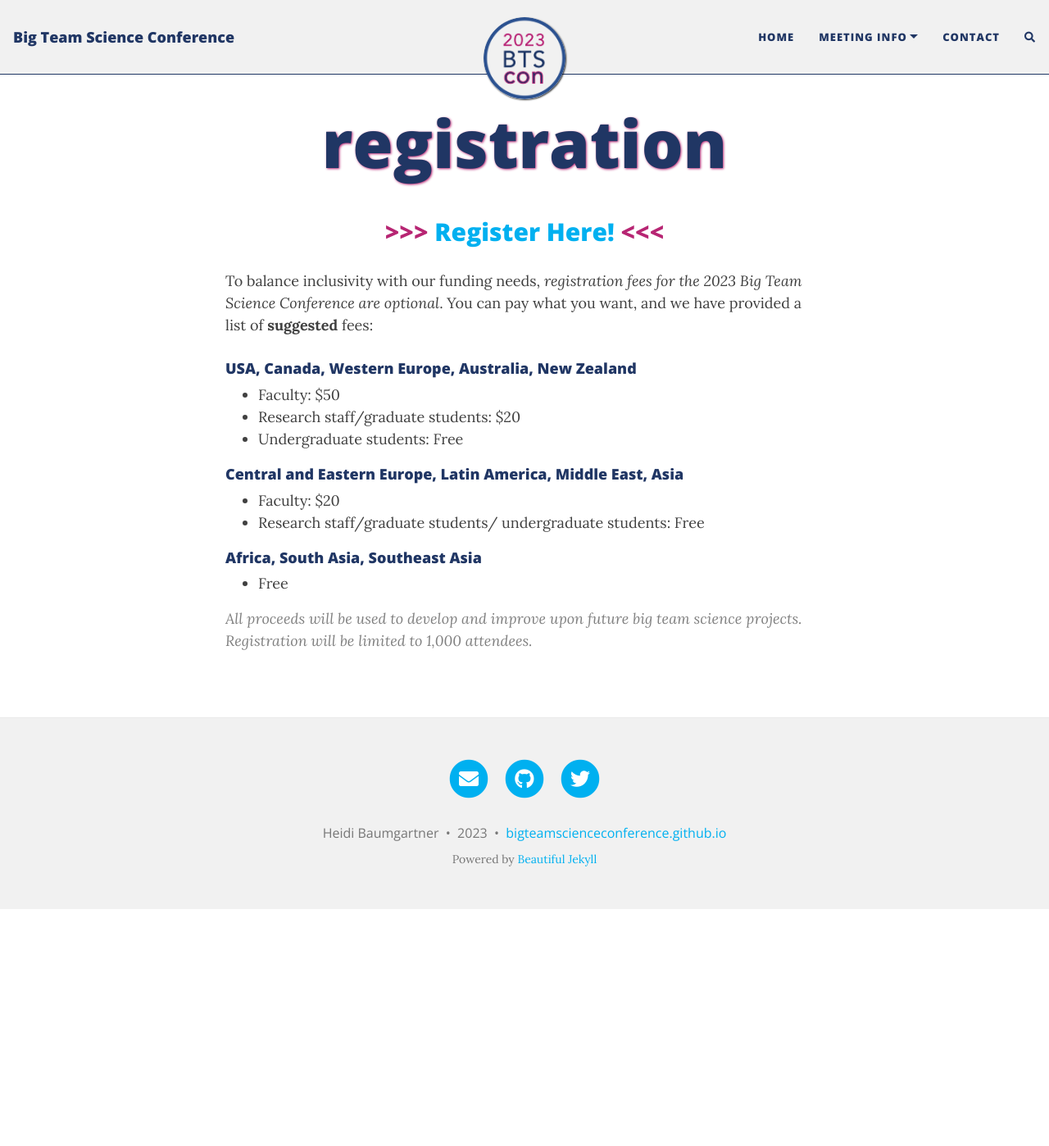
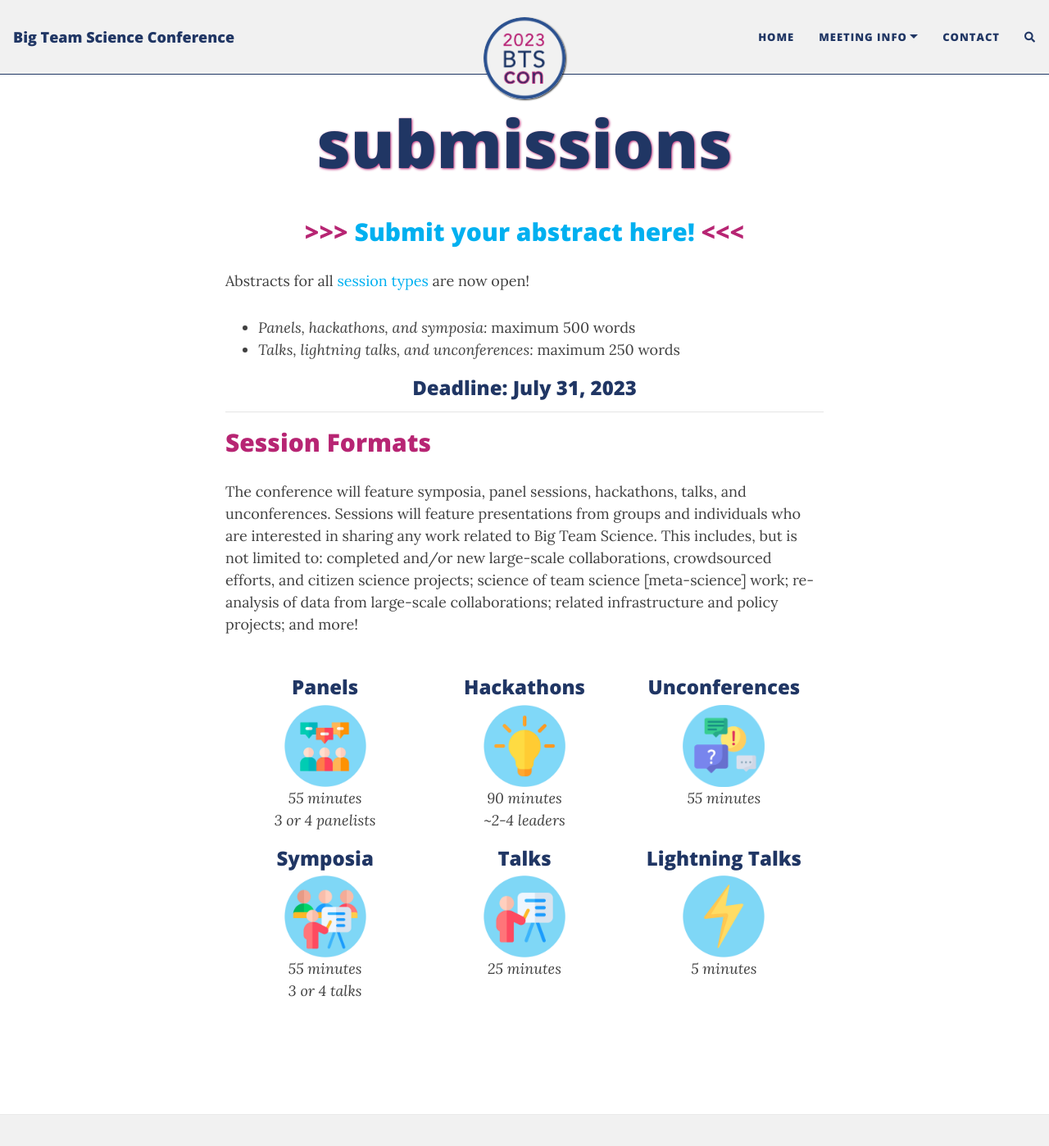
Before and after one commit to bigteamscienceconference/bigteamscienceconference.github.io, a Jekyll site: the page built from submissions.md, in a window 1280 px wide and 1400 px high. Shown: the whole window at 82% size. Built offline with Jekyll 4.4.1, drawn with Linux system fonts in a browser that asks for light colours; nearby versions of some CDN libraries; comment, search, counter and statistics services are not loaded.

Commit message:
move submission and session info

```diff
--- a/submissions.md
+++ b/submissions.md
@@ -1,29 +1,66 @@
 ---
 layout: page
-title: registration
-<!--cover-img: /assets/img/events_blank.png-->
+title: submissions
 ---
 
-<h2 align="center"> >>> <a href="https://opencollective.com/psysciacc/events/2023-big-team-science-conference-75ba08f5/contribute/registration-2023-big-team-science-conference-59364" target="_blank">Register Here!</a> <<< </h2>
+<h2 align="center"> >>> <a href="https://docs.google.com/forms/d/e/1FAIpQLSdcO9h6tximi6N81asTWSGHpcJ9e_ayZkeLD_6U33I3AZcNAg/viewform?usp=sf_link" target="_blank">Submit your abstract here!</a> <<< </h2>
 
-To balance inclusivity with our funding needs, *registration fees for the 2023 Big Team Science Conference are optional*. You can pay what you want, and we have provided a list of **suggested** fees:
+Abstracts for all <a href="#sessions">session types</a> are now open!
 
-#### USA, Canada, Western Europe, Australia, New Zealand
-* Faculty: $50
-* Research staff/graduate students: $20
-* Undergraduate students: Free
+* *Panels, hackathons, and symposia:* maximum 500 words
+* *Talks, lightning talks, and unconferences:* maximum 250 words
 
-#### Central and Eastern Europe, Latin America, Middle East, Asia
-* Faculty: $20
-* Research staff/graduate students/ undergraduate students: Free
+<h3 align="center">Deadline: July 31, 2023</h3>
 
-#### Africa, South Asia, Southeast Asia
-* Free
 
-> All proceeds will be used to develop and improve upon future big team science projects. Registration will be limited to 1,000 attendees.
+***
+<h2 id="sessions">Session Formats</h2>
 
-<!--
-Registration for the 2023 BTSCON is not yet open, but you are still welcome to make tax-deductible donations toward future Big Team Science efforts (to be shared by the sponsor organizations).
+The conference will feature symposia, panel sessions, hackathons, talks, and unconferences. Sessions will feature presentations from groups and individuals who are interested in sharing any work related to Big Team Science. This includes, but is not limited to: completed and/or new large-scale collaborations, crowdsourced efforts, and citizen science projects; science of team science [meta-science] work; re-analysis of data from large-scale collaborations; related infrastructure and policy projects; and more!
 
-# [Donate Here!](https://opencollective.com/psysciacc/events/test-event-23392c94/contribute/registration-2022-big-team-science-conference-40278)
--->
+<section>
+  <div class="container">
+    <div class="row justify-content-around">
+      <div class="col-sm-4 col-xs-6" align="center">
+        <h3>Panels</h3>
+        <img src="/assets/img/panel.png" alt="panel" width="100" height="100"><br>
+        <i>55 minutes</i><br>
+        <i>3 or 4 panelists</i><br>
+      </div>
+      <div class="col-sm-4 col-xs-6" align="center">
+        <h3>Hackathons</h3>
+        <img src="/assets/img/hackathon.png" alt="hackathon" width="100" height="100"><br>
+        <i>90 minutes</i><br>
+        <i>~2-4 leaders</i><br>
+      </div>
+      <div class="col-sm-4 col-xs-6" align="center">
+        <h3>Unconferences</h3>
+        <img src="/assets/img/unconference.png" alt="unconferences" width="100" height="100"><br>
+        <i>55 minutes</i><br>
+      </div>
+    </div>
+    <div class="row justify-content-around">
+      <div class="col-sm-4 col-xs-6" align="center">
+        <h3>Symposia</h3>
+        <img src="/assets/img/symposium.png" alt="symposium" width="100" height="100"><br>
+        <i>55 minutes</i><br>
+        <i>3 or 4 talks</i> <br>
+      </div>
+      <div class="col-sm-4 col-xs-6" align="center">
+        <h3>Talks</h3>
+        <img src="/assets/img/talk.png" alt="talk" width="100" height="100"><br>
+        <i>25 minutes</i><br>
+      </div>
+      <div class="col-sm-4 col-xs-6" align="center">
+        <h3>Lightning Talks</h3>
+        <img src="/assets/img/lightning.png" alt="lightning talk" width="100" height="100"><br>
+        <i>5 minutes</i><br>
+      </div>
+    </div>
+    <div class="col-sm-12">
+        <p>   </p>
+    </div>
+  </div>
+</section>
+
+<br>
```
Also changed, not shown: index.md (+1 -67 lines).
